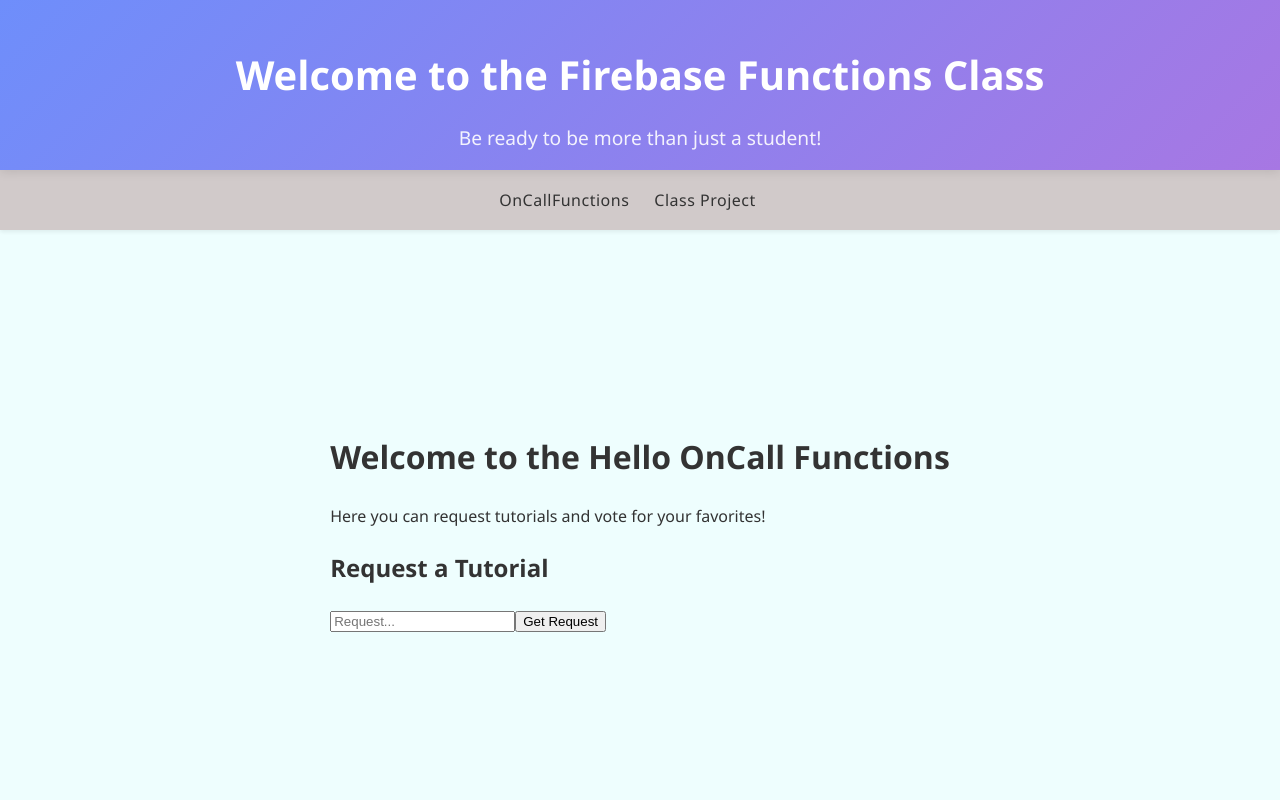
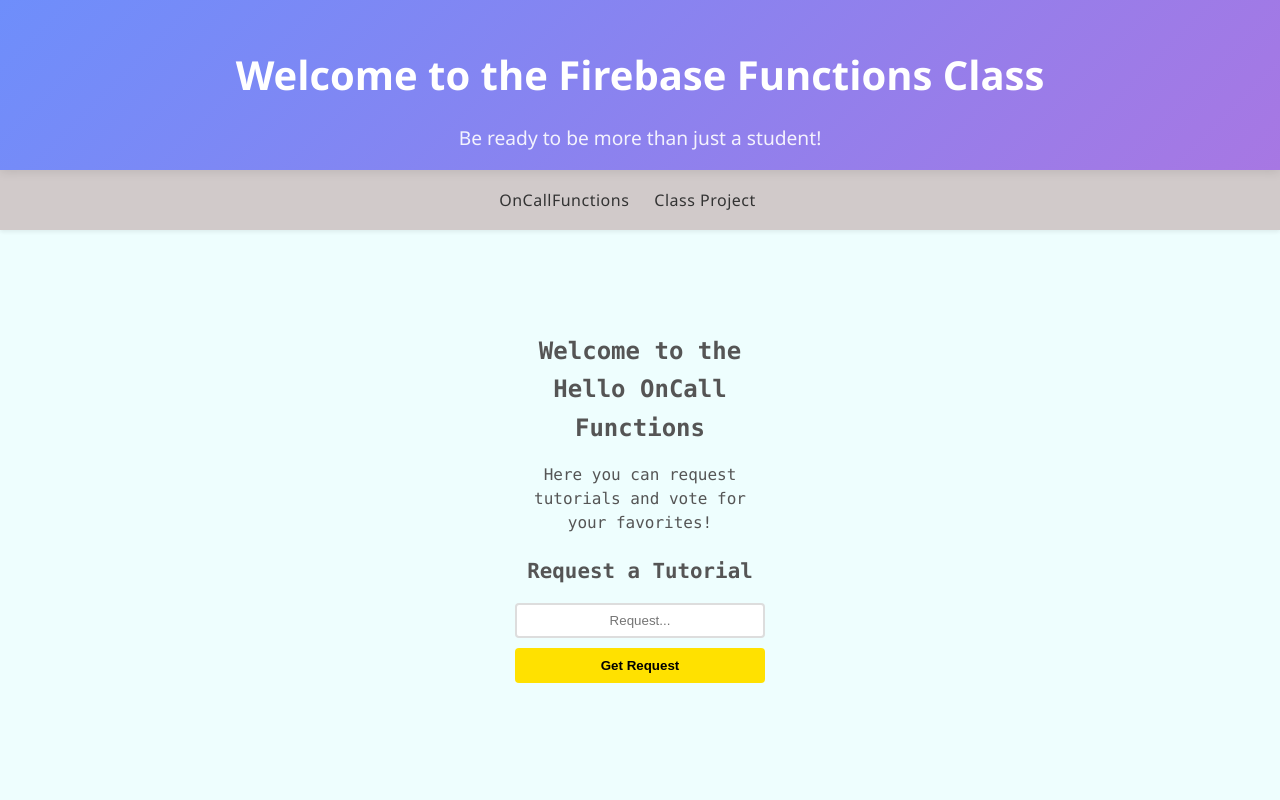
Before and after one commit to Tonyfilho/firebase_function, an Angular app: page /class/hello in a window 1280 px wide. Shown: the top 800 px of the page. Built offline with nearby package versions, Linux system fonts and the light colour scheme.

Commit message:
update index fucntions

```diff
--- a/src/app/class/hello/hello.component.css
+++ b/src/app/class/hello/hello.component.css
@@ -0,0 +1,81 @@
+.center {
+    width: 250px; /* mesma largura do header */
+    margin: 0 auto; /* centraliza horizontalmente */
+    padding: 20px;
+    text-align: center; /* centraliza o texto */
+    font-family: Consolas, Arial; /* mantendo a fonte do projeto */
+    color: #555; /* mantendo a cor do projeto */
+  }
+
+  .center h1 {
+    font-size: 1.5rem;
+    margin-bottom: 15px;
+    color: #555; /* mantendo a cor original */
+  }
+
+  .center h2 {
+    font-size: 1.3rem;
+    margin: 20px 0 15px 0;
+    color: #555; /* mantendo a cor original */
+  }
+
+  .center p {
+    margin-bottom: 20px;
+    line-height: 1.5;
+  }
+
+  .center form {
+    display: flex;
+    flex-direction: column;
+    gap: 10px;
+  }
+
+  .center input {
+    padding: 8px;
+    border: 2px solid #ddd;
+    border-radius: 4px;
+    text-align: center;
+    transition: border 0.3s ease;
+  }
+
+  .center input:focus {
+    border-color: #ffe100; /* amarelo do projeto */
+    outline: none;
+  }
+
+  .center button {
+    padding: 10px;
+    background: #ffe100; /* amarelo do projeto */
+    border: none;
+    border-radius: 4px;
+    font-weight: bold;
+    cursor: pointer;
+    transition: all 0.3s ease;
+  }
+
+  .center button:hover {
+    background: #e6d000; /* tom mais escuro do amarelo */
+    transform: translateY(-2px);
+  }
+
+  .error {
+    color: #ff3333;
+    margin-top: 10px;
+    min-height: 20px;
+  }
+
+  /* Responsividade para telas menores */
+  @media (max-width: 400px) {
+    .center {
+      width: 90%;
+      padding: 15px;
+    }
+
+    .center h1 {
+      font-size: 1.3rem;
+    }
+
+    .center h2 {
+      font-size: 1.1rem;
+    }
+  }
--- a/src/app/class/hello/hello.component.html
+++ b/src/app/class/hello/hello.component.html
@@ -2,8 +2,7 @@
     <h1>Welcome to the Hello OnCall Functions</h1>
     <p>Here you can request tutorials and vote for your favorites!</p>
          <!-- new request modal -->
-  <div class="new-request" [ngClass]="{'open': isModalOpen}" (click)="closeModal()">
-    <div class="modal" (click)="$event.stopPropagation()">
+
       <h2>Request a Tutorial</h2>
       <form>
         <input type="text" name="request" placeholder="Request...">
@@ -11,6 +10,5 @@
         <p class="error"></p>
       </form>
 
-    </div>
-  </div>
+
 </div>
```
Also changed, not shown: src/app/class/functons.service.ts (added, +9 -0 lines), 1 other file (tests, documents, lock files or other folders).
